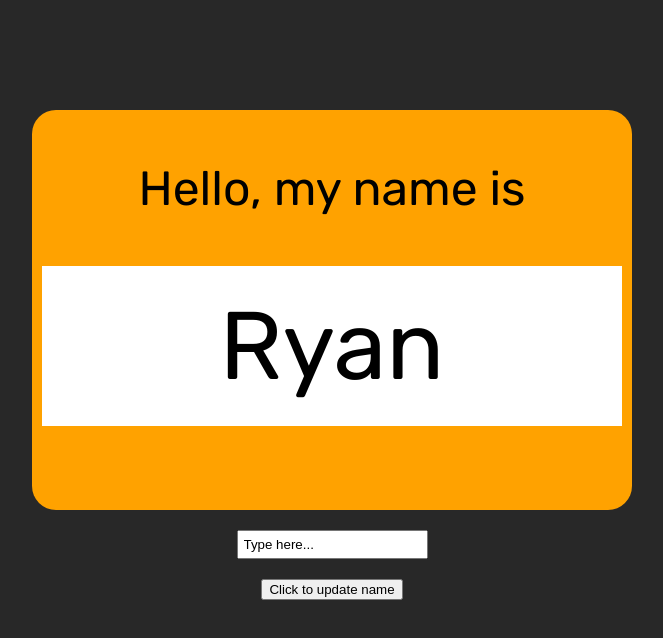
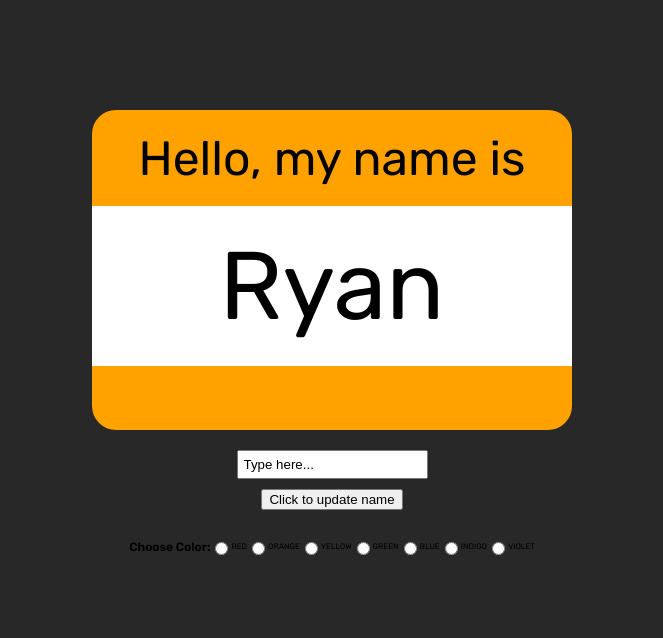
Before and after one commit to ryanjeffrey/name-tag, a plain HTML site: page index.html in a window 1280 px wide. Shown: the whole page, without its empty margins (308-971 px from the left). Drawn offline with Linux system fonts and the light colour scheme.

Commit message:
Add html structure for color selector

```diff
--- a/app.js
+++ b/app.js
@@ -3,7 +3,7 @@ const nameDiv = document.getElementById('name');
 const nameInput = document.getElementById('name-input');
 const updateButton = document.getElementById('update-button');
 
-console.log(nameDiv, nameInput, updateButton);
+// console.log(nameDiv, nameInput, updateButton);
 
 // add an event listener to the button - "listen for the click"
 updateButton.addEventListener('click', () => {
--- a/index.html
+++ b/index.html
@@ -27,6 +27,25 @@
 
         <input type="text" name="name-input" id="name-input" value="Type here..." />
         <button id="update-button">Click to update name</button>
+
+
+        <div id="color-selectors">
+            <h2>Choose Color:</h2>
+            <input type="radio" id="red" name="color" value="RED">
+            <label for="red">RED</label><br>
+            <input type="radio" id="orange" name="color" value="ORANGE">
+            <label for="orange">ORANGE</label><br>
+            <input type="radio" id="yellow" name="color" value="YELLOW">
+            <label for="yellow">YELLOW</label><br>
+            <input type="radio" id="green" name="color" value="GREEN">
+            <label for="green">GREEN</label><br>
+            <input type="radio" id="blue" name="color" value="BLUE">
+            <label for="blue">BLUE</label><br>
+            <input type="radio" id="indigo" name="color" value="INDIGO">
+            <label for="indigo">INDIGO</label><br>
+            <input type="radio" id="javascript" name="color" value="VIOLET">
+            <label for="violet">VIOLET</label><br>
+        </div>
     </main>
 
     <footer></footer>
--- a/styles/global.css
+++ b/styles/global.css
@@ -24,21 +24,22 @@ main {
 }
 
 main * {
-    margin: 10px;
+    /* margin: 10px; */
 }
 
 #name-tag {
-    width: 600px;
-    height: 400px;
+    width: 480px;
+    height: 320px;
     border-radius: 24px;
     background-color: rgb(255, 162, 0);
+    margin: 10px;
 }
 
 #greeting {
     display: flex;
     justify-content: center;
     align-items: center;
-    height: 136px;
+    height: 96px;
     font-size: 48px;
 }
 
@@ -51,8 +52,22 @@ main * {
     font-size: 96px;
 }
 
-input {
+#name-input {
     padding: 5px;
+    margin: 10px;
+}
+
+#color-selectors {
+    display: flex;
+    justify-content: center;
+    align-items: center;
+    flex-direction: row;
+    font-size: 8px;
+    margin: 20px;
+}
+
+#color-selectors h2 {
+    font-size: 12px;
 }
 
 footer {
```
